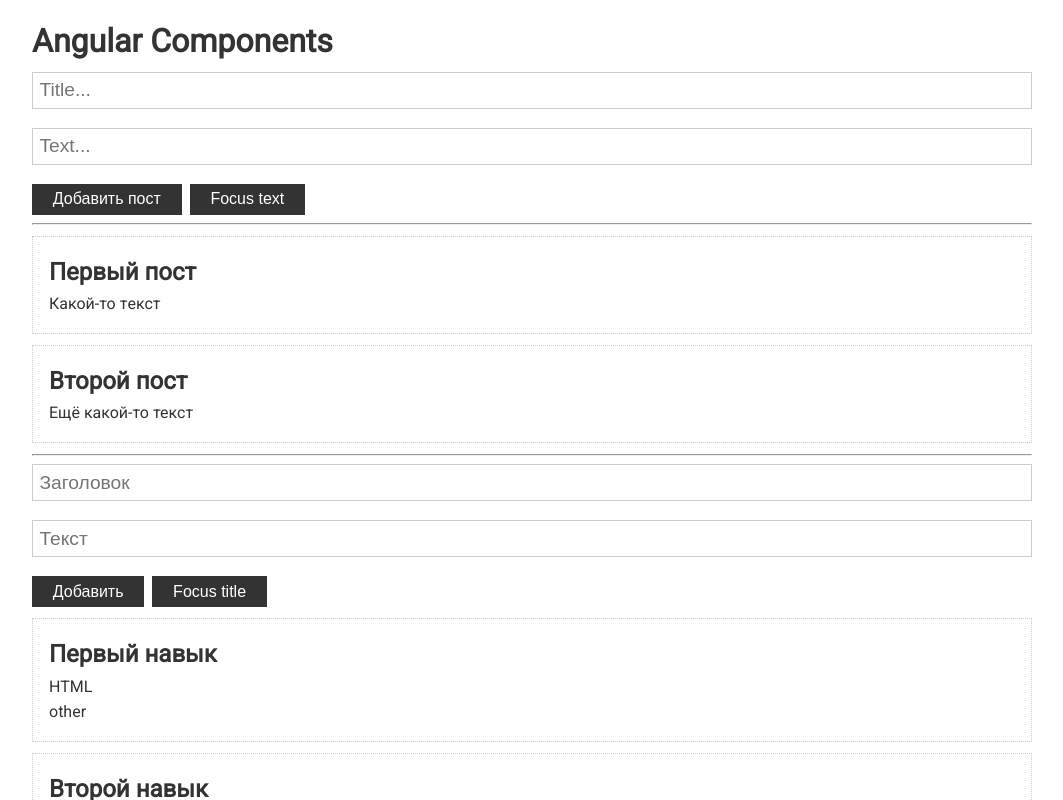
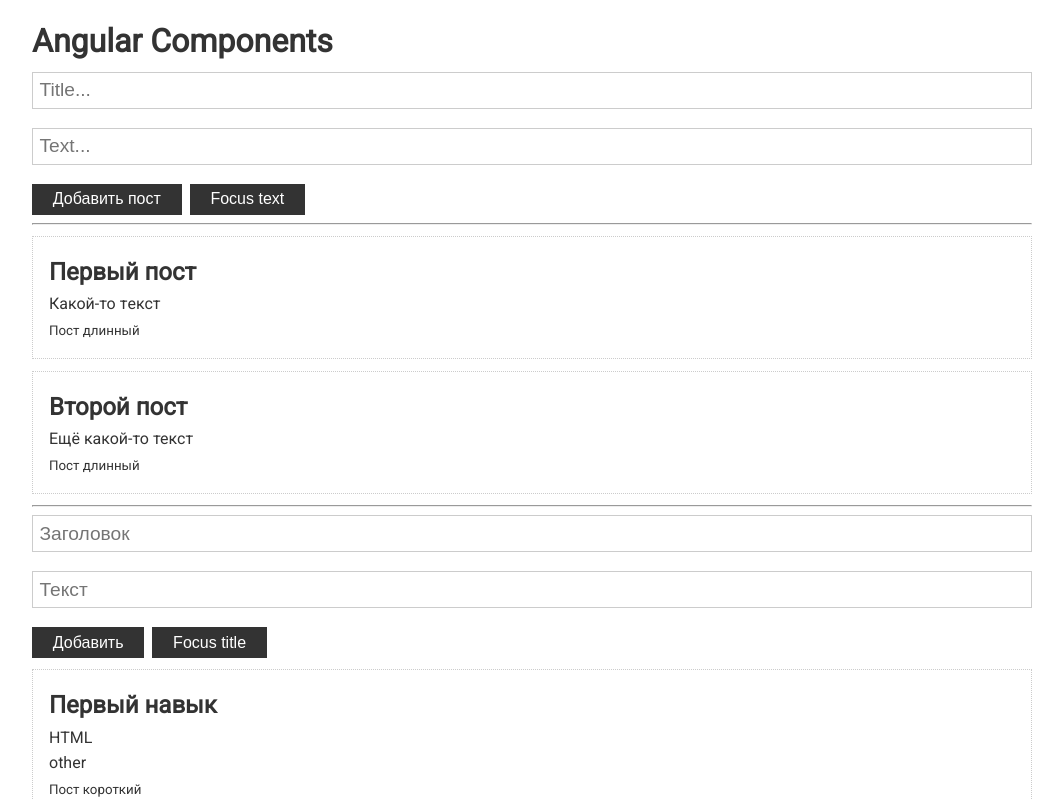
Before and after one commit to IvanSemenov82/ng-learn, an Angular app: page / in a window 1280 px wide. Shown: the top 800 px of the page, without its empty margins (108-1171 px from the left). Built offline with nearby package versions, Linux system fonts and the light colour scheme.

Commit message:
transfer HTML to component

```diff
--- a/src/app/app.component.html
+++ b/src/app/app.component.html
@@ -11,6 +11,10 @@
     *ngFor="let p of posts"
     [post]="p"
   >
+    <small *ngIf="p.text.length > 10; else short">Пост длинный</small>
+    <ng-template #short>
+      <small>Пост короткий</small>
+    </ng-template>
   </app-post>
 
   <hr />
@@ -22,6 +26,11 @@
   <app-my
     *ngFor="let s of skills"
     [skill]="s"
-  ></app-my>
+  >
+    <small *ngIf="s.text.length > 10; else short">Пост длинный</small>
+    <ng-template #short>
+      <small>Пост короткий</small>
+    </ng-template>
+  </app-my>
 
 </div>
--- a/src/app/my/my.component.html
+++ b/src/app/my/my.component.html
@@ -2,4 +2,5 @@
   <h2>{{skill.title}}</h2>
   <p>{{skill.text}}</p>
   <p>{{other}}</p>
+  <ng-content></ng-content>
 </div>
--- a/src/app/my/my.component.ts
+++ b/src/app/my/my.component.ts
@@ -1,4 +1,4 @@
-import {Component, Input, OnInit} from '@angular/core';
+import {Component, Input} from '@angular/core';
 import {Skill} from "../app.component";
 
 @Component({
@@ -6,15 +6,10 @@
   templateUrl: './my.component.html',
   styleUrls: ['./my.component.css']
 })
-export class MyComponent implements OnInit {
+export class MyComponent {
 
   @Input() skill!: Skill
 
   other:string = 'other'
 
-  constructor() { }
-
-  ngOnInit(): void {
-  }
-
 }
--- a/src/app/post/post.component.html
+++ b/src/app/post/post.component.html
@@ -1,4 +1,5 @@
 <div class="card">
   <h2>{{post.title}}</h2>
   <p>{{post.text}}</p>
+  <ng-content></ng-content>
 </div>
```
